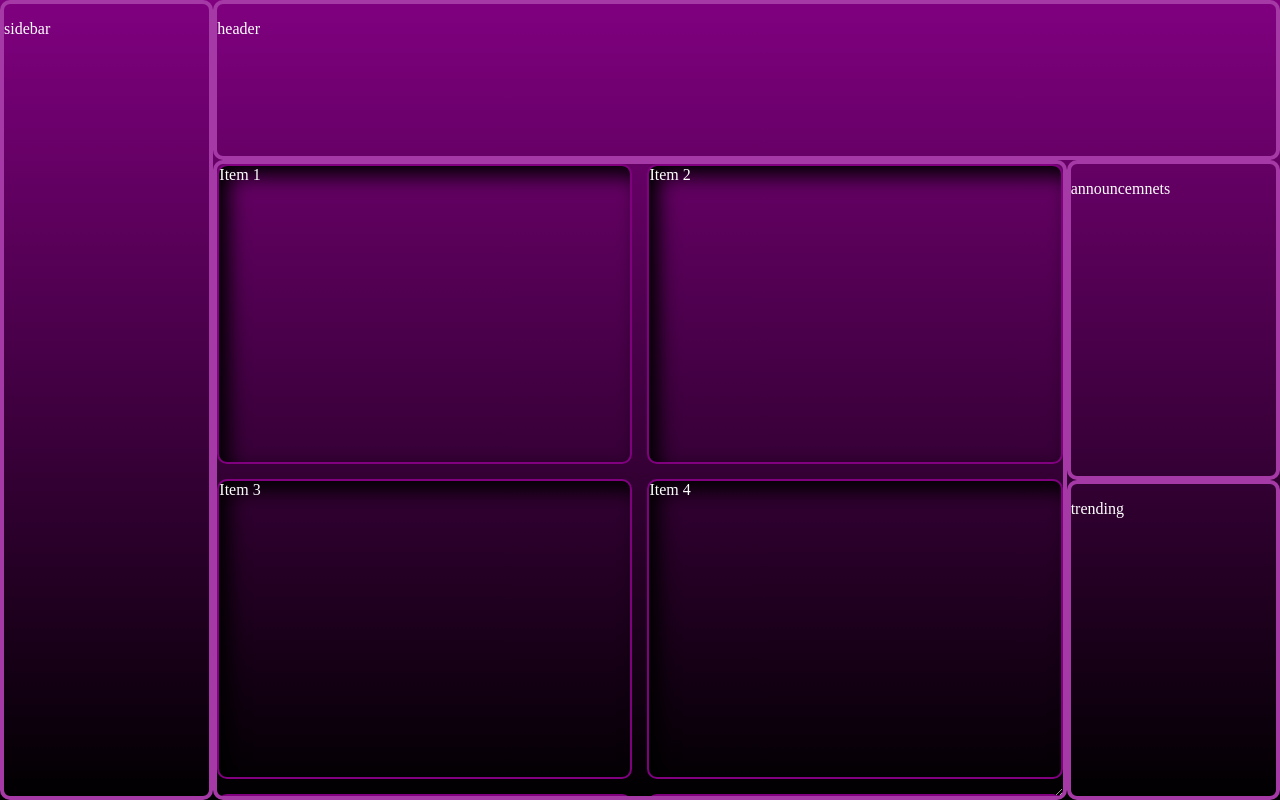
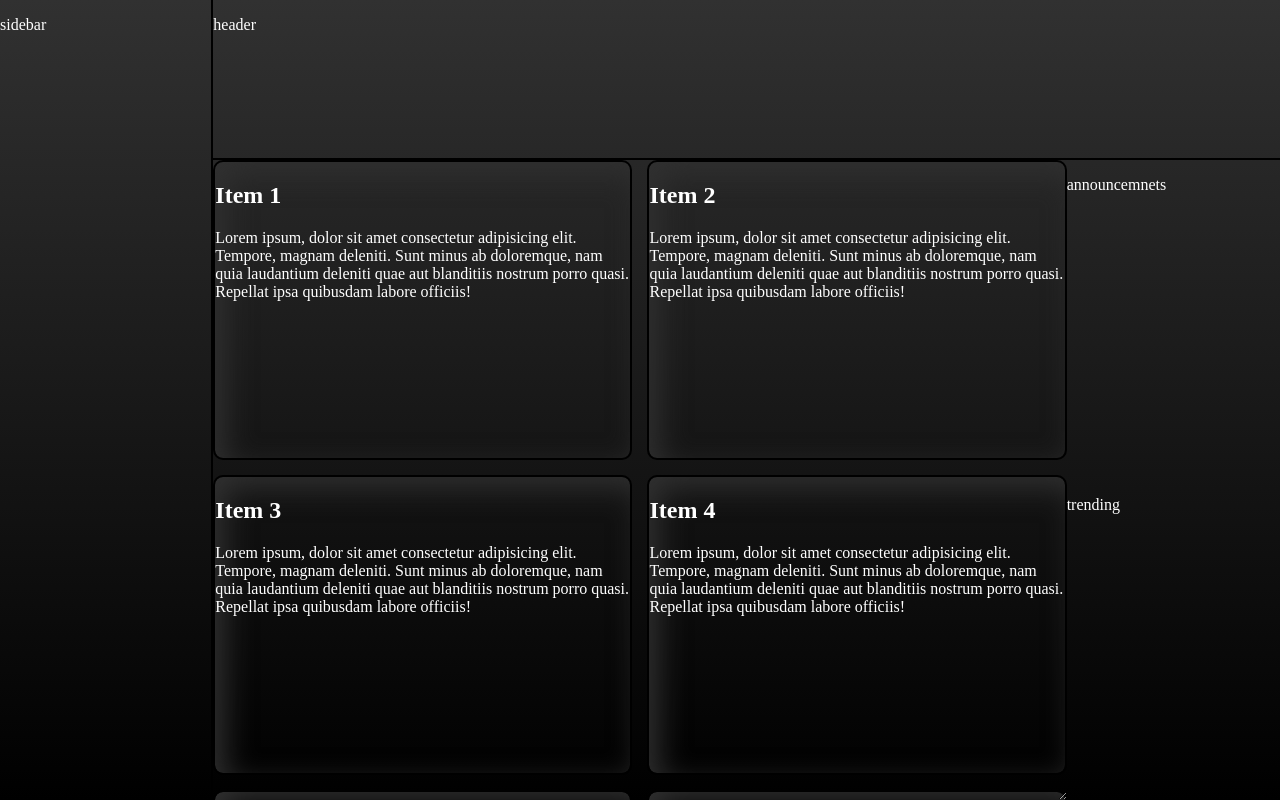
Before and after one commit to JRan1357/Odin-Dashboard, a plain HTML site: page index.html in a window 1280 px wide. Drawn offline with Linux system fonts and the light colour scheme.

Commit message:
color change, variables set up

```diff
--- a/index.html
+++ b/index.html
@@ -15,12 +15,24 @@
             <p>header</p>
         </div>
         <div class="content">
-            <div class="item">Item 1</div>
-            <div class="item">Item 2</div>
-            <div class="item">Item 3</div>
-            <div class="item">Item 4</div>
-            <div class="item">Item 5</div>
-            <div class="item">Item 6</div>
+            <div class="item"><h2>Item 1</h2>
+            <p>Lorem ipsum, dolor sit amet consectetur adipisicing elit. Tempore, magnam deleniti. Sunt minus ab doloremque, nam quia laudantium deleniti quae aut blanditiis nostrum porro quasi. Repellat ipsa quibusdam labore officiis!</p>
+            </div>
+            <div class="item"><h2>Item 2</h2>
+            <p>Lorem ipsum, dolor sit amet consectetur adipisicing elit. Tempore, magnam deleniti. Sunt minus ab doloremque, nam quia laudantium deleniti quae aut blanditiis nostrum porro quasi. Repellat ipsa quibusdam labore officiis!</p>
+            </div>
+            <div class="item"><h2>Item 3</h2>
+            <p>Lorem ipsum, dolor sit amet consectetur adipisicing elit. Tempore, magnam deleniti. Sunt minus ab doloremque, nam quia laudantium deleniti quae aut blanditiis nostrum porro quasi. Repellat ipsa quibusdam labore officiis!</p>
+            </div>
+            <div class="item"><h2>Item 4</h2>
+            <p>Lorem ipsum, dolor sit amet consectetur adipisicing elit. Tempore, magnam deleniti. Sunt minus ab doloremque, nam quia laudantium deleniti quae aut blanditiis nostrum porro quasi. Repellat ipsa quibusdam labore officiis!</p>
+            </div>
+            <div class="item"><h2>Item 5</h2>
+            <p>Lorem ipsum, dolor sit amet consectetur adipisicing elit. Tempore, magnam deleniti. Sunt minus ab doloremque, nam quia laudantium deleniti quae aut blanditiis nostrum porro quasi. Repellat ipsa quibusdam labore officiis!</p>
+            </div>
+            <div class="item"><h2>Item 6</h2>
+            <p>Lorem ipsum, dolor sit amet consectetur adipisicing elit. Tempore, magnam deleniti. Sunt minus ab doloremque, nam quia laudantium deleniti quae aut blanditiis nostrum porro quasi. Repellat ipsa quibusdam labore officiis!</p>
+            </div>
         </div>
         <div class="trending">
             <p>trending</p>
--- a/style.css
+++ b/style.css
@@ -1,9 +1,13 @@
 :root > * {
     margin: 0;
+
+    --border-color: rgb(0, 0, 0);
+    --background1: rgb(49, 49, 49);
+    --background2: rgb(0,0,0);
 }
 
 body{
-    background-image: linear-gradient(purple, black);
+    background-image: linear-gradient(var(--background1), var(--background2));
     background-repeat: no-repeat;
 
     height: 100vh;
@@ -14,8 +18,7 @@ body{
 
 
 .container > * {
-    border-radius: 10px;
-    border: solid 4px rgb(165, 57, 165);
+
 
 }
 
@@ -33,10 +36,13 @@ body{
 
 .header{
     grid-area: 1 / 2 / 1 / -1;
+    border-bottom: solid 2px var(--border-color);
 }
 
 .sidebar{
     grid-area: 1 / 1 / -1 / 1;
+
+    border-right: solid 2px var(--border-color);
 }
 
 .content{
@@ -54,9 +60,9 @@ body{
 }
 
 .item{
-    box-shadow: inset 10px 10px 20px black;
+    box-shadow: inset 10px 10px 30px var(--background1);
     border-radius: 10px;
-    border: solid 2px purple;
+    border: solid 2px var(--border-color);
 }
 
 .announcements{
```
